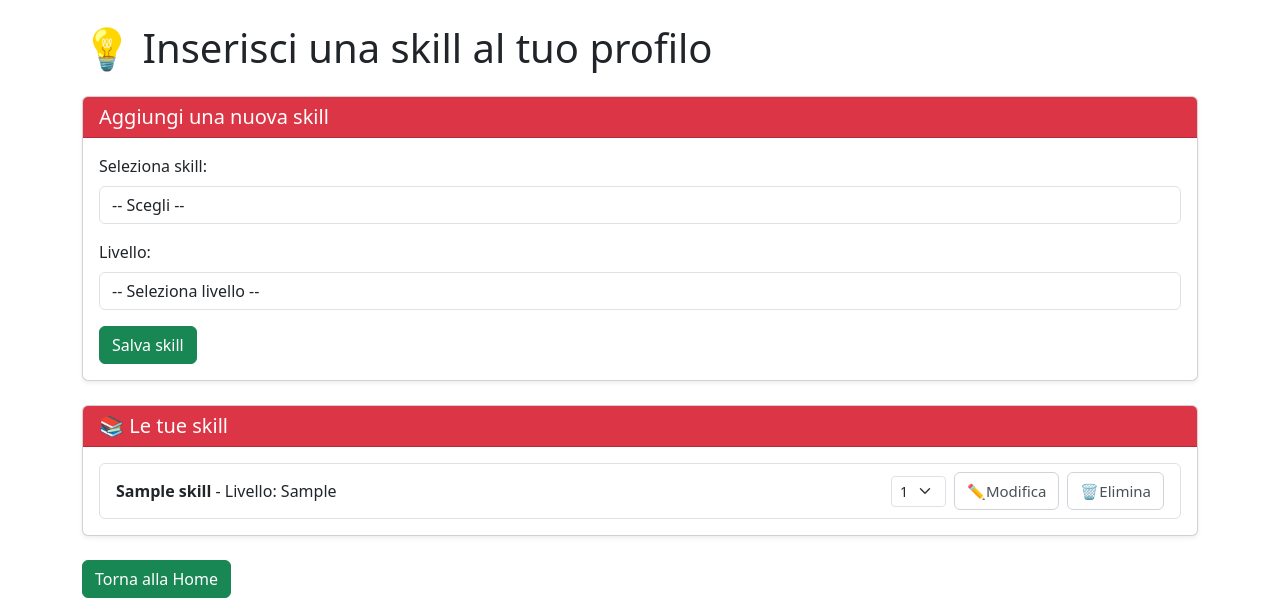
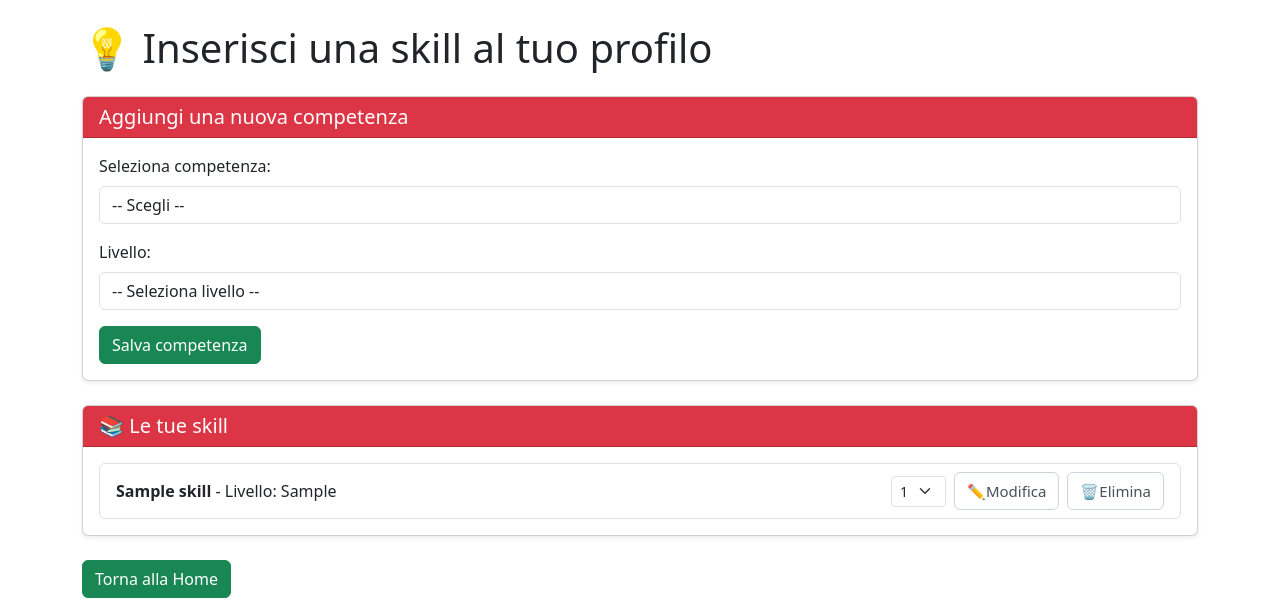
Before and after one commit to PietroR28/progettoBasi, a PHP site: page /Componenti/skill_utente.php in a window 1280 px wide. Shown: the top 604 px of the page. Run offline with PHP 8.4, Linux system fonts and the light colour scheme; the visitor is signed in with stand-in values (Sample User, id 1); tables that the repository leaves empty or names only in its code hold one stand-in row (values such as "Sample post").

Commit message:
SKILL log

```diff
--- a/Autenticazione/home_amministratore.php
+++ b/Autenticazione/home_amministratore.php
@@ -1,6 +1,7 @@
 <?php
 session_start();
 
+// Sicurezza: verifica che l'utente sia loggato e sia un utente semplice
 if (!isset($_SESSION['email_utente']) || $_SESSION['ruolo_utente'] !== 'amministratore') {
     header("Location: ../Autenticazione/login.php");
     exit();
@@ -81,7 +82,7 @@ if (!isset($_SESSION['email_utente']) || $_SESSION['ruolo_utente'] !== 'amminist
 
         <!-- Competenza -->
         <div class="col">
-            <a href="../Componenti/inserisci_competenza.php" class="text-decoration-none text-dark">
+            <a href="../Componenti/inserisci_skill.php" class="text-decoration-none text-dark">
                 <div class="card card-hover shadow-sm h-100">
                     <div class="card-body">
                         <h5 class="card-title">➕ Aggiungi una Competenza</h5>
--- a/Componenti/skill_utente.php
+++ b/Componenti/skill_utente.php
@@ -4,20 +4,23 @@ session_start();
 ini_set('display_errors', 1);
 error_reporting(E_ALL);
 
+// Connessione al DB
 require_once __DIR__ . '/../mamp_xampp.php';
 
-$email_utente = $_SESSION['email_utente'] ?? null;
-if (!$email_utente) {
-    die("Errore: utente non loggato.");
+if (!isset($_SESSION['email_utente'])) {
+    header("Location: ../Autenticazione/login.php");
+    exit;
 }
+$email_utente = $_SESSION['email_utente'];
 
+// Se è stato inviato il form
 if ($_SERVER['REQUEST_METHOD'] === 'POST') {
     if (isset($_POST['azione']) && $_POST['azione'] === 'modifica') {
         $nome_skill = $_POST['nome_skill'];
         $nuovo_livello = $_POST['nuovo_livello'];
 
         $stmt = $conn->prepare("CALL AggiornaLivelloSkillUtente(?, ?, ?)");
-        $stmt->bind_param("sss", $email_utente, $nome_skill, $nuovo_livello);
+        $stmt->bind_param("ssi", $email_utente, $nome_skill, $nuovo_livello);
         $stmt->execute();
         $stmt->close();
         $messaggio = "✅ Livello aggiornato!";
@@ -25,31 +28,66 @@ if ($_SERVER['REQUEST_METHOD'] === 'POST') {
     } elseif (isset($_POST['azione']) && $_POST['azione'] === 'elimina') {
         $nome_skill = $_POST['nome_skill'];
 
-        $stmt = $conn->prepare("CALL EliminaSkillUtente(?, ?)");
+        $stmt = $conn->prepare("CALL bostarter_db.EliminaSkillUtente(?, ?)");
         $stmt->bind_param("ss", $email_utente, $nome_skill);
         $stmt->execute();
         $stmt->close();
+        try {
+            require_once __DIR__ . '/../mongoDB/mongodb.php';
+
+            log_event(
+                'SKILL CURRICULUM ELIMINATA',
+                $_SESSION['email_utente'],
+                "L'utente {$_SESSION['email_utente']} ha eliminato la skill \"{$nome_skill}\" dal proprio curriculum.",
+                [
+                    'email_utente' => $email_utente,
+                    'nome_skill'   => $nome_skill,
+                ]
+            );
+        } catch (Exception $e) {
+            error_log("❌ Errore nel log MongoDB: " . $e->getMessage());
+        }
         $messaggio = "🗑️ Skill rimossa!";
 
     } else {
         // Inserimento standard
         $nome_skill = $_POST['nome_skill'] ?? null;
-        $livello = $_POST['livello'] ?? null;
+        $livello_utente_skill = $_POST['livello_utente_skill'] ?? null;
 
-        if ($nome_skill && $livello) {
+        if ($nome_skill && $livello_utente_skill) {
             $stmt = $conn->prepare("CALL InserisciSkillCurriculum(?, ?, ?)");
-            $stmt->bind_param("ssi", $email_utente, $nome_skill, $livello);
+            $stmt->bind_param("ssi", $email_utente, $nome_skill, $livello_utente_skill);
             if ($stmt->execute()) {
                 $messaggio = "✅ Skill inserita con successo!";
+
+            try {
+                require_once __DIR__ . '/../mongoDB/mongodb.php';
+
+                log_event(
+                    'SKILL CURRICULUM AGGIUNTA',
+                    $_SESSION['email_utente'],
+                    "L'utente {$_SESSION['email_utente']} ha aggiunto la skill \"{$nome_skill}\"al proprio curriculum.",
+                    [
+                        'email_utente' => $email_utente,
+                        'nome_skill' => $nome_skill,
+                        'livello_utente_skill' => $livello_utente_skill
+                    ]
+                );
+            } catch (Exception $e) {
+                error_log("❌ Errore nel log MongoDB: " . $e->getMessage());
+            }
+
             } else {
                 $messaggio = "❌ Errore durante l'inserimento: " . $stmt->error;
-            }            $stmt->close();
+            }
+            $stmt->close();
         } else {
-            $messaggio = "⚠️ Devi selezionare una skill e un livello.";
-        }    }
+            $messaggio = "⚠️ Devi selezionare una competenza e un livello.";
+        }
+    }
 }
 
-// Carica tutte le skills disponibili
+// Carica tutte le competenze disponibili
 $lista_skills = [];
 $result = $conn->query("SELECT nome_skill FROM skill");
 if ($result && $result->num_rows > 0) {
@@ -57,27 +95,26 @@ if ($result && $result->num_rows > 0) {
         $lista_skills[] = $row;
     }
 }
-
-// Recupera skill utente
+// 🔽 Recupera skill utente
 $skill_utente = [];
-$res = $conn->prepare("SELECT s.nome_skill, us.nome_skill, us.livello_utente_skill
-    FROM utente_skill us
-    JOIN skill s ON s.nome_skill = us.nome_skill
-    WHERE us.email_utente = ?");
-$res->bind_param("s", $email_utente);
+$res = $conn->prepare("SELECT uc.email_utente, uc.nome_skill, uc.livello_utente_skill
+    FROM utente_skill uc
+    JOIN skill c ON c.nome_skill = uc.nome_skill
+    WHERE uc.email_utente = ?");
+$res->bind_param("i", $email_utente);
 $res->execute();
 $res_ris = $res->get_result();
 while ($riga = $res_ris->fetch_assoc()) {
     $skill_utente[] = $riga;
 }
-$res->close();
 $conn->close();
 ?>
 
 <!DOCTYPE html>
 <html lang="it">
 <head>
-    <meta charset="UTF-8">    <title>Aggiungi Skill</title>
+    <meta charset="UTF-8">
+    <title>Aggiungi Competenza</title>
     <link href="https://cdn.jsdelivr.net/npm/bootstrap@5.3.2/dist/css/bootstrap.min.css" rel="stylesheet">
     <link href="../Stile/skill_utente.css" rel="stylesheet">
 </head>
@@ -91,30 +128,33 @@ $conn->close();
             </div>
         <?php endif; ?>
 
-        <div class="card shadow-sm mb-4">            <div class="card-header bg-danger text-white">
-                <h5 class="mb-0">Aggiungi una nuova skill</h5>
+        <div class="card shadow-sm mb-4">
+            <div class="card-header bg-danger text-white">
+                <h5 class="mb-0">Aggiungi una nuova competenza</h5>
             </div>
             <div class="card-body">
                 <form method="POST" action="">
                     <div class="mb-3">
-                        <label for="nome_skill" class="form-label">Seleziona skill:</label>                        <select name="nome_skill" id="nome_skill" class="form-control" required>
+                        <label for="nome_skill" class="form-label">Seleziona competenza:</label>
+                        <select name="nome_skill" id="nome_skill" class="form-control" required>
                             <option value="">-- Scegli --</option>
-                            <?php foreach ($lista_skills as $skill_item): ?>
-                                <option value="<?= $skill_item['nome_skill'] ?>"><?= htmlspecialchars($skill_item['nome_skill']) ?></option>
+                            <?php foreach ($lista_skills as $comp): ?>
+                                <option value="<?= $comp['nome_skill'] ?>"><?= htmlspecialchars($comp['nome_skill']) ?></option>
                             <?php endforeach; ?>
                         </select>
                     </div>
 
                     <div class="mb-3">
-                        <label for="livello" class="form-label">Livello:</label>
-                        <select name="livello" id="livello" class="form-control" required>
+                        <label for="livello_utente_skill" class="form-label">Livello:</label>
+                        <select name="livello_utente_skill" id="livello_utente_skill" class="form-control" required>
                             <option value="">-- Seleziona livello --</option>
                             <?php for ($i = 1; $i <= 5; $i++): ?>
                                 <option value="<?= $i ?>"><?= $i ?></option>
                             <?php endfor; ?>
-                        </select>                    </div>
+                        </select>
+                    </div>
 
-                    <button type="submit" class="btn btn-success"> Salva skill</button>
+                    <button type="submit" class="btn btn-success"> Salva competenza</button>
                 </form>
             </div>
         </div>
@@ -151,23 +191,20 @@ $conn->close();
                                         <button type="submit" class="btn-like-input">🗑️Elimina</button>
                                     </form>
                                 </div>
+
                             </li>
                         <?php endforeach; ?>
                     </ul>
                 <?php endif; ?>
             </div>
-        </div>        <div class="mt-4">
+        </div>
+
+        <div class="mt-4">
             <a href="../Autenticazione/<?php
-                $homePage = 'home_utente.php'; // Default per utenti normali
-                if (isset($_SESSION['ruolo'])) {
-                    if ($_SESSION['ruolo'] === 'amministratore') {
-                        $homePage = 'home_amministratore.php';
-                    } elseif ($_SESSION['ruolo'] === 'creatore') {
-                        $homePage = 'home_creatore.php';
-                    }
-                }
-                echo $homePage;
+                echo ($_SESSION['ruolo_utente'] === 'amministratore') ? 'home_amministratore.php' :
+                    (($_SESSION['ruolo_utente'] === 'creatore') ? 'home_creatore.php' : 'home_utente.php');
             ?>" class="btn btn-success">Torna alla Home</a>
         </div>
 </body>
+
 </html>
```
Also changed, not shown: Componenti/inserisci_skill.php (+41 -15 lines).
